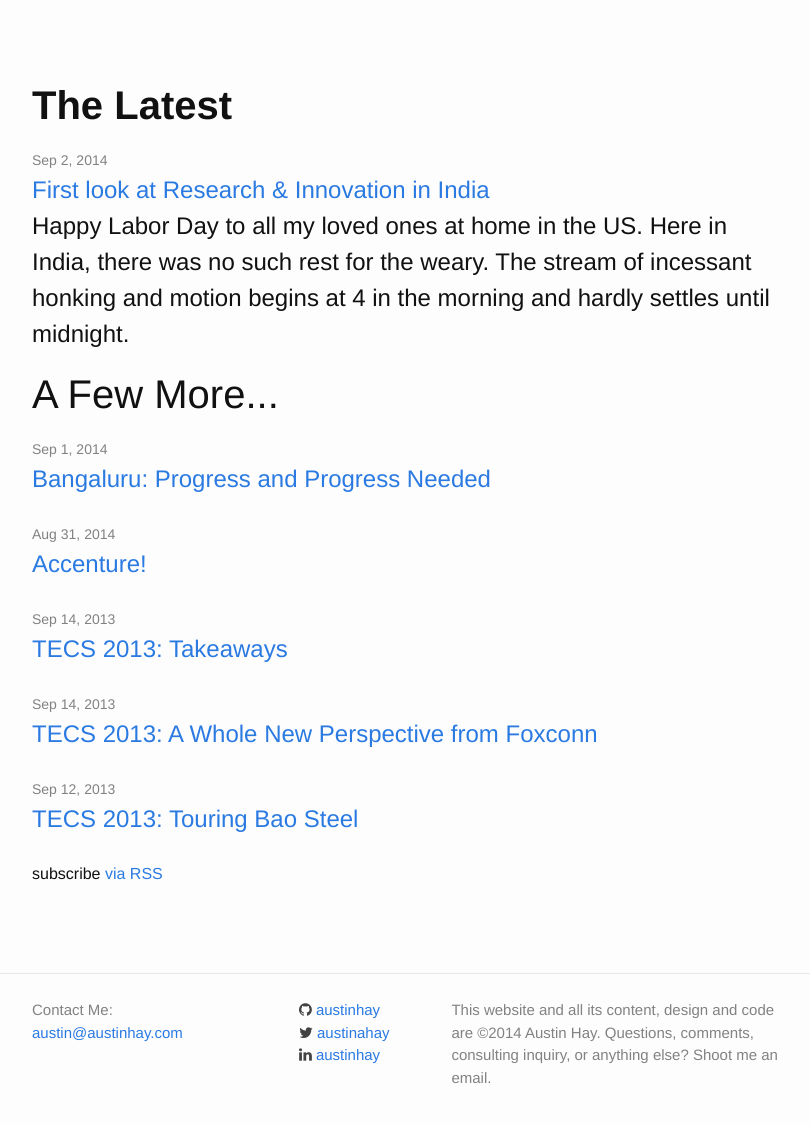
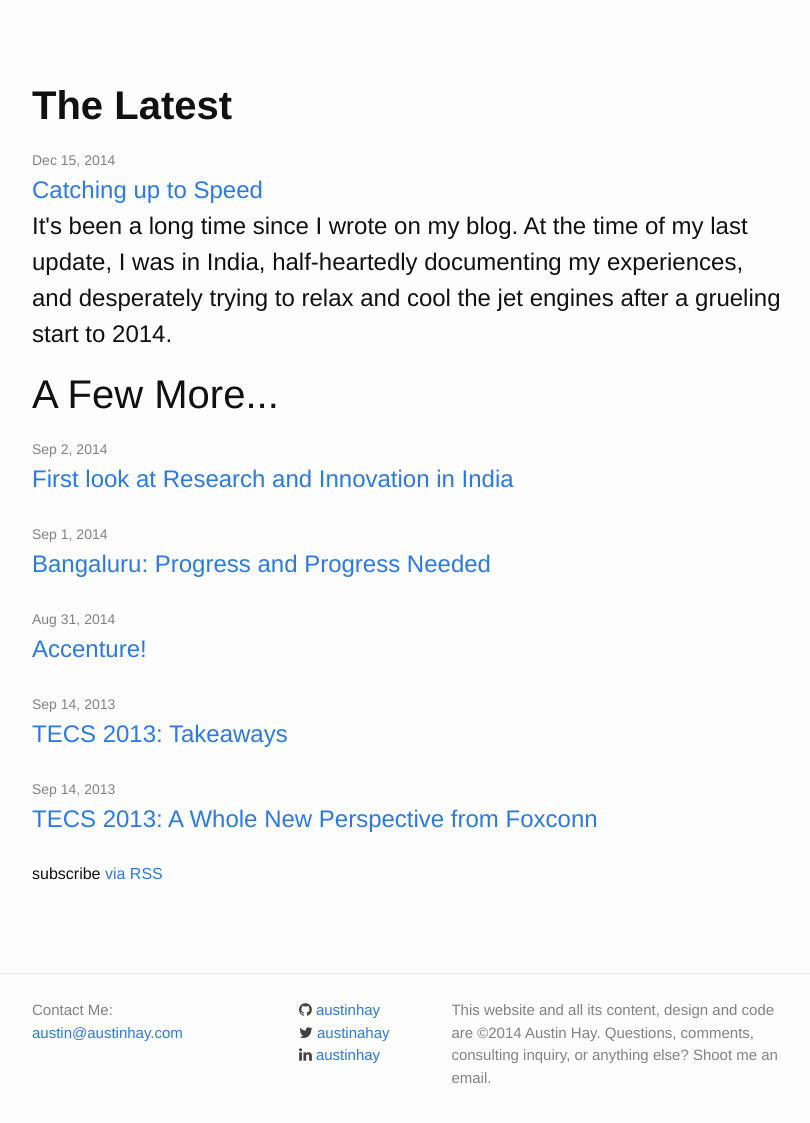
Before and after one commit to AustinHay/jekyll_website, a Jekyll site: the page built from index.html, in a window 1280 px wide and 1400 px high, scrolled down 857 px. Shown: the part 261-1384 px from the top of the window, without its empty margins (233-1043 px from the left). Built offline with Jekyll 4.4.1, drawn with Linux system fonts in a browser that asks for light colours; nearby versions of some CDN libraries; some web fonts are replaced; some of the changed lines change nothing that is shown.

Commit message:
New post and adds.

```diff
--- a/_includes/head.html
+++ b/_includes/head.html
@@ -42,6 +42,7 @@ $(document).ready(function(){
   })(window,document,'script','//www.google-analytics.com/analytics.js','ga');
 
   ga('create', 'UA-57400841-1', 'auto');
+  ga('require', 'linkid', 'linkid.js');
   ga('send', 'pageview');
 
 </script>
--- a/_posts/2014-09-02-India-Day-2.html
+++ b/_posts/2014-09-02-India-Day-2.html
@@ -1,6 +1,6 @@
 ---
 layout: post
-title:  "First look at Research &amp; Innovation in India"
+title:  "First look at Research and Innovation in India"
 date: September 2, 2014
 category: TEIS blog
 excerpt_separator: <!--more-->
--- /dev/null
+++ b/_posts/2014-12-15-catching-up-to-speed.html
@@ -0,0 +1,19 @@
+---
+layout: post
+title:  "Catching up to Speed"
+date:   2014-12-15
+category: "personal developement"
+excerpt_separator: <!--more-->
+tags:
+ - awareness
+ - reflection
+ - writing
+---
+
+<p>It's been a long time since I wrote on my blog. At the time of my last update, I was in India, half-heartedly documenting my experiences, and desperately trying to relax and cool the jet engines after a grueling start to 2014.</p>
+<!--more-->
+<p>Since that time, things have changed in my own life. For one, I enjoyed another extended vacation in Japan and returned home feeling rejuvinated and ready to take on the world. But as the weeks transpired I became a bit exaspirated with my slated employment. Instead of letting my mind wander and prepare, I delved back into computer programming and taught myself some cool tricks. October was very much a month of self-exploration, navigating life after grad school &amp; all its nuances, and reminding myself how to learn efficiently. </p>
+
+<p>As November rolled about, I kept learning and building in Ruby, Rails, JS, and a few other languages. Eventually I got the idea to build a small <a href="http://austinhay.com/projects">app</a> to help me be more efficient in my role as a CA at Stanford. Then I got some inspiration from finance and google-search analytics. Now, I'm trying to stay busy with code and dive deeper into advanced topics in programming. I'm not sure how this plays in the long-term, but these projects have been incredibly exciting and have pushed my intellectual curiosity further than anything else before.</p>
+
+<p>Beyond this, I've spent a good deal of time revamping my website and digging into the meat of how <a href="http://jekyllrb.com/">Jekyll</a> static website templating works. In the next year I plan to really build out the content for the things I'm passionate about. And this isn't a fake promise -- I swear! I'll be blogging for the rest of December in order to kickstart content and prepare for the new year.</p>
```
Also changed, not shown: 1 other file.
